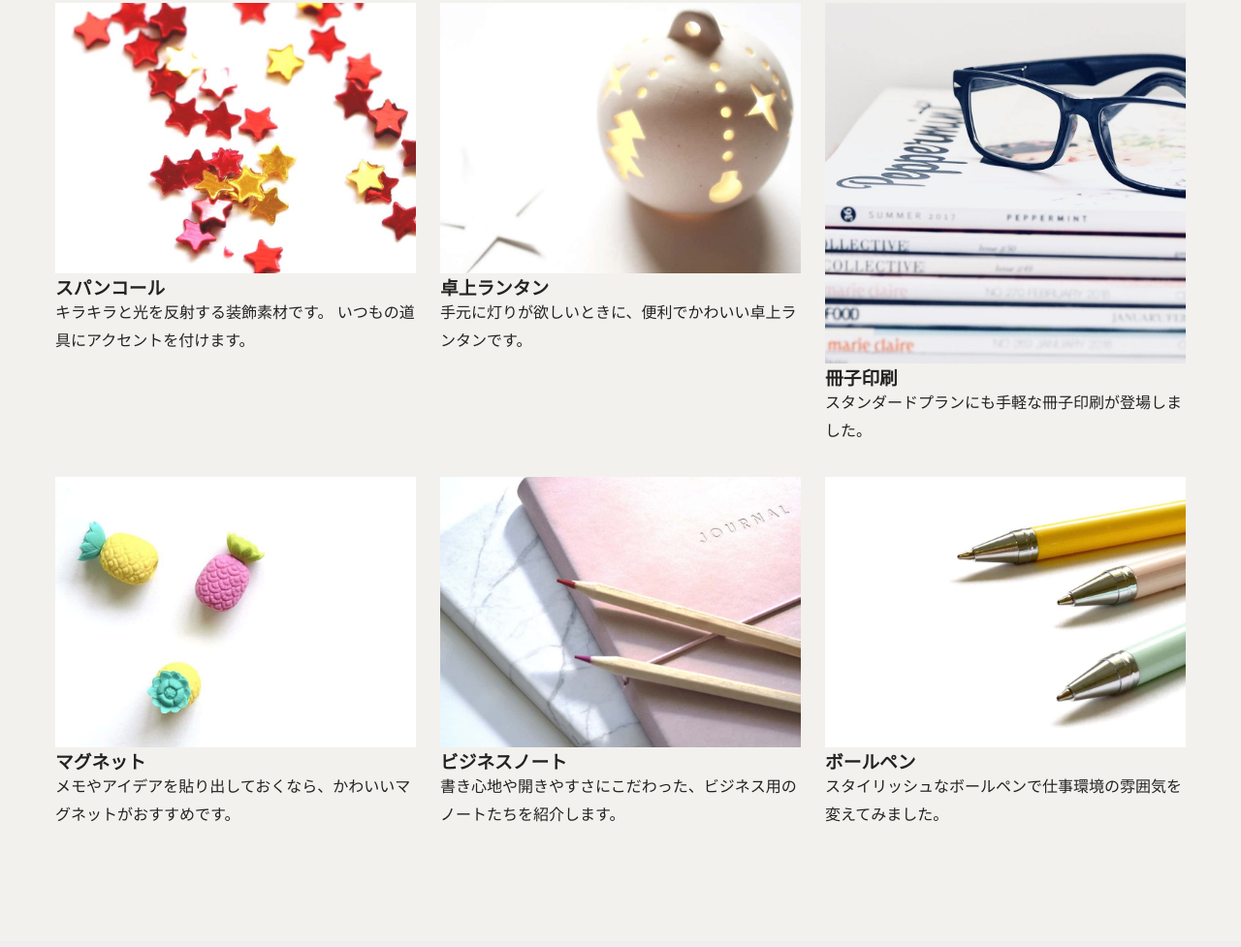
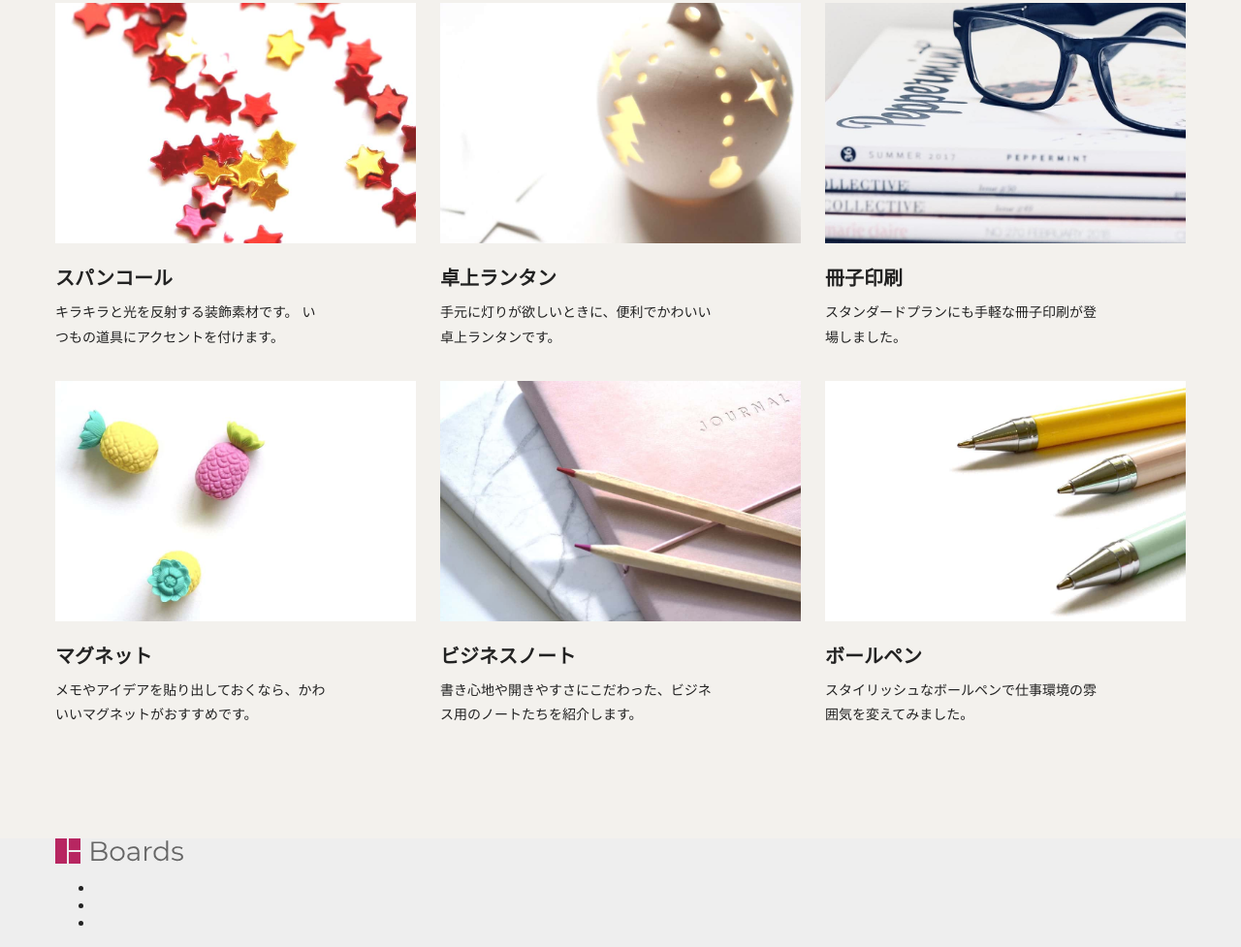
Before and after one commit to uchidamina/web2022, a plain HTML site: page index.html in a window 1280 px wide. Shown: the part 2363-3340 px from the top of the page at 97% size. Drawn offline with Linux system fonts and the light colour scheme.

Commit message:
update 7/19

```diff
--- a/index.html
+++ b/index.html
@@ -150,5 +150,22 @@
             </div>
         </div>
     </section>
+
+    <footer class="footer">
+        <div class="footer-container w-container">
+            <div class="footer-site">
+                <a href="index.html">
+                    <img src="img/logo.svg" alt="Boards" width="135" height="26">
+                </a>
+            </div>
+
+            <ul class="footer-sns">
+                <li><a href=""><i class="fab"></i><span class="sr-only"></span></a></li>
+                <li><a href=""><i class="fab"></i><span class="sr-only"></span></a></li>
+                <li><a href=""><i class="fab"></i><span class="sr-only"></span></a></li>
+            </ul>
+
+        </div>
+    </footer>
 </body>
 </html>
--- a/style.css
+++ b/style.css
@@ -187,6 +187,30 @@ img {
     }
 }
 
+/* 記事一覧の記事 */
+.post a {
+    display: block;
+}
+
+.post h3 {
+    margin: 1em 0 0.5em;
+    font-size: clamp(12px, 2vw, 20px);
+    min-height: 0vw;
+}
+
+.post p {
+    max-width: 20em;
+    font-size: clamp(10px, 1.6vw, 14px);
+    min-height: 0vw;
+}
+
+.post img {
+    aspect-ratio: 3 / 2;
+    object-fit: cover;
+    width: 100%;
+}
+
+
 /* パーツの見出し */
 .heading {
     position: absolute;
```
